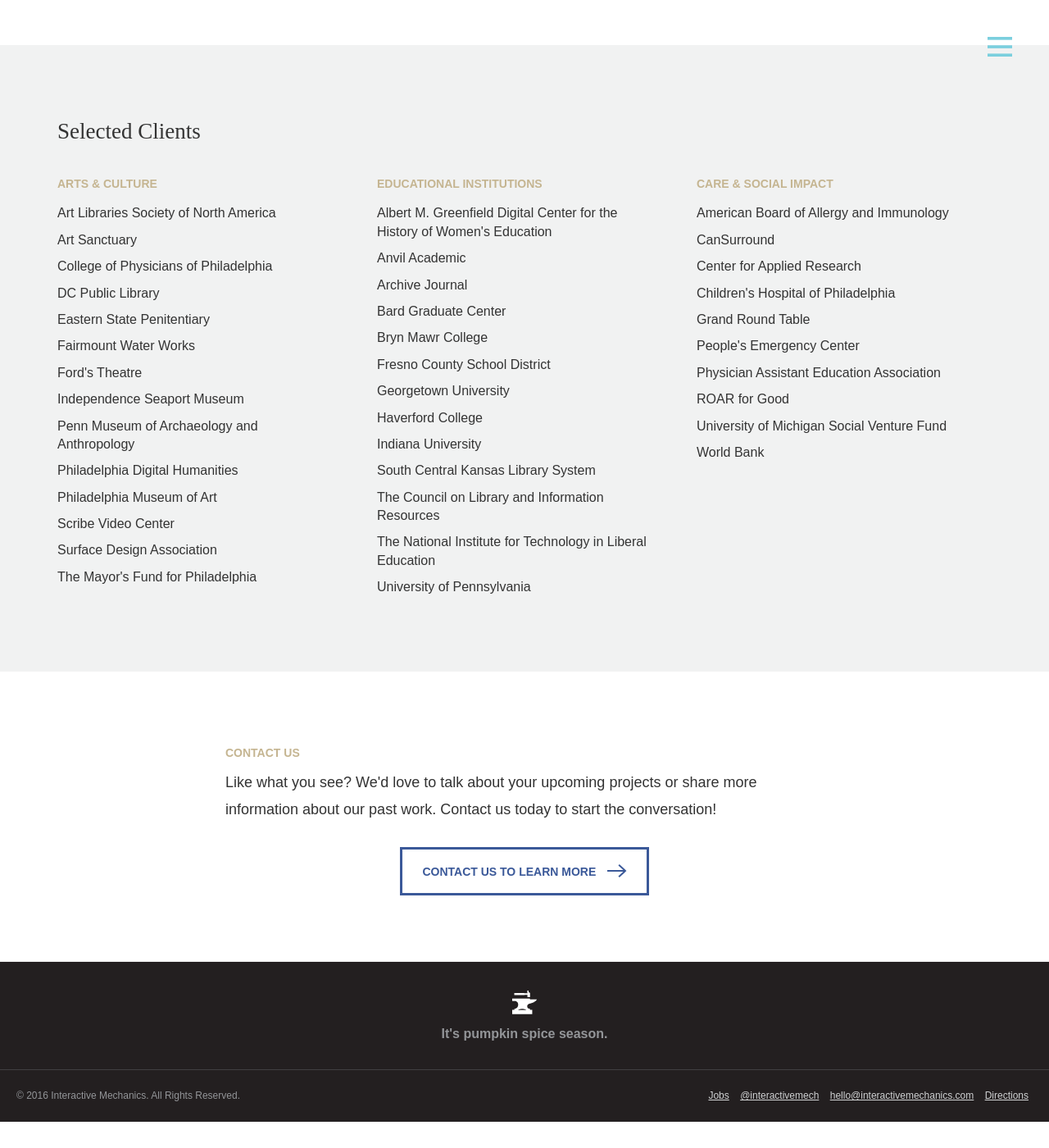
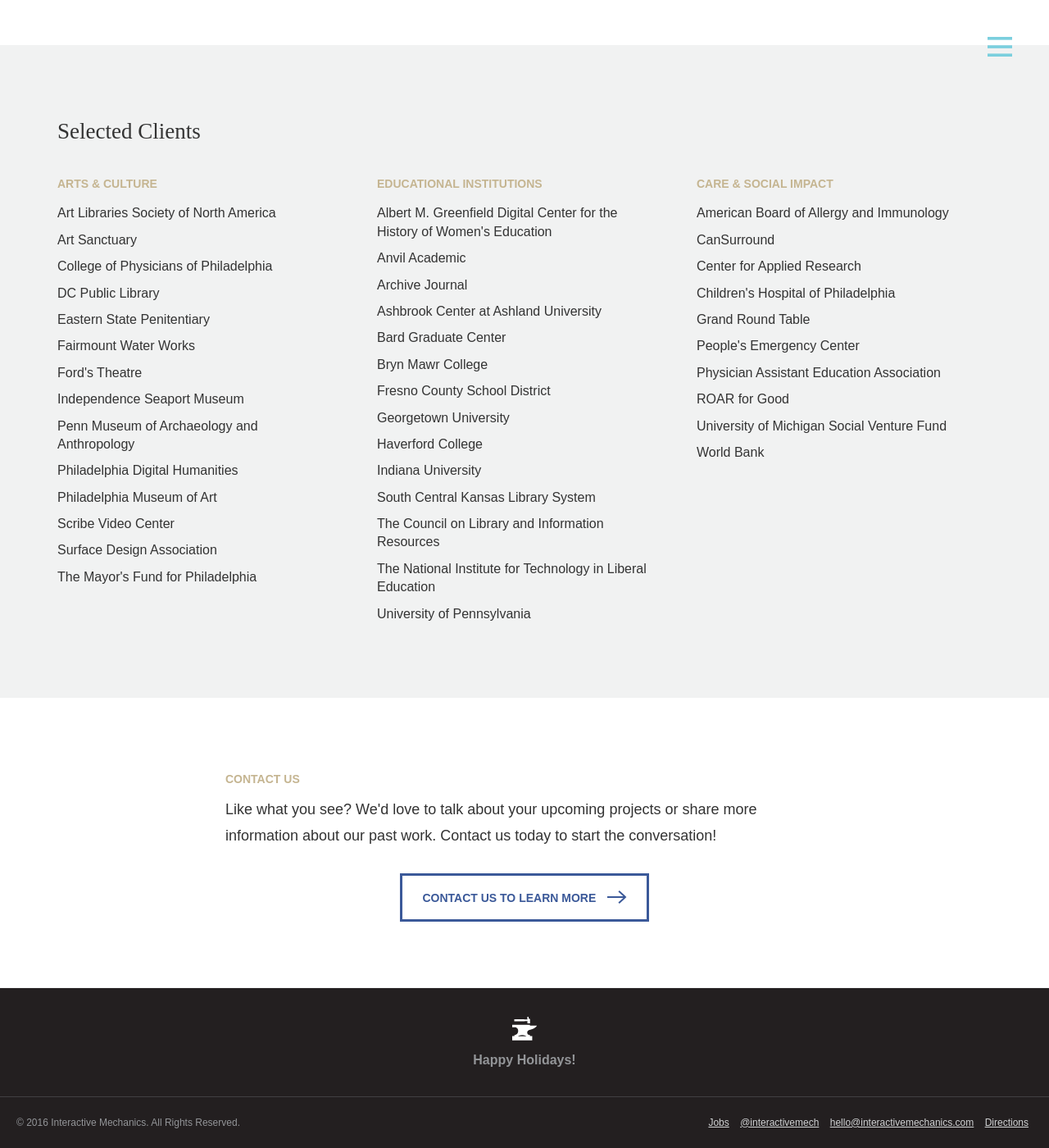
Before and after one commit to InteractiveMechanics/interactivemechanics-jekyll, a Jekyll site: the page built from work.html, in a window 1280 px wide and 1400 px high, scrolled down 1503 px. Shown: the whole window at 82% size. Built offline with Jekyll 4.4.1, drawn with Linux system fonts in a browser that asks for light colours; nearby versions of some CDN libraries; before the commit the page ends 2871 px from its top, so only the background shows below that.

Commit message:
Update footer, client list

```diff
--- a/_data/clients.yml
+++ b/_data/clients.yml
@@ -23,6 +23,7 @@
         - name: "Albert M. Greenfield Digital Center for the History of Women's Education"
         - name: "Anvil Academic"
         - name: "Archive Journal"
+        - name: "Ashbrook Center at Ashland University"
         - name: "Bard Graduate Center"
         - name: "Bryn Mawr College"
         - name: "Fresno County School District"
--- a/js/main.js
+++ b/js/main.js
@@ -74,9 +74,8 @@
         var footer = [
             "Lots of love from Philly.",
             "Cheesesteaks for everyone!",
-            "Happy Thanksgiving!",
-            "It's pumpkin spice season.",
-            "Check out our upcoming webinars!"
+            "Happy Holidays!",
+            "It's pumpkin spice season."
         ];
         var random = Math.floor(Math.random() * footer.length);
 
```
